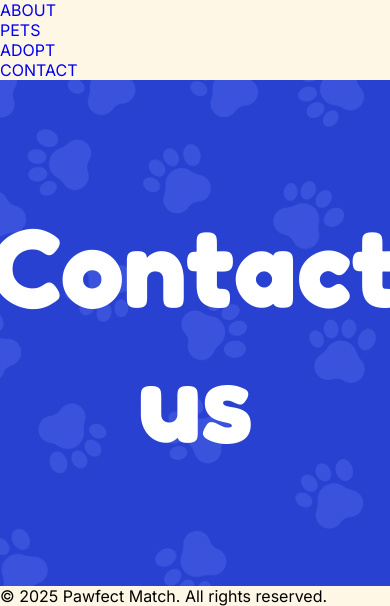
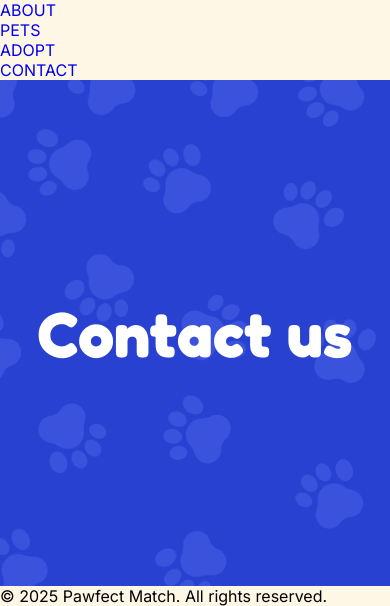
Before and after one commit to Alex-Shanley/Pawfect-Match, a Flask app: page /contact in a window 390 px wide; the page is wider, and only the part inside the window is pictured. Shown: the part 324-930 px from the top of that part. Run offline with Flask 3, Linux system fonts and the light colour scheme.

Commit message:
responsive

```diff
--- a/static/css/style.css
+++ b/static/css/style.css
@@ -39,3 +39,10 @@ body {
   position: relative;
   font-family: 'Fredoka', sans-serif;
 }
+
+@media (max-width: 480px) {
+  .hero_template h1  {
+   font-size: 4rem;
+  }
+
+}
```
Also changed, not shown: 2 other files.
